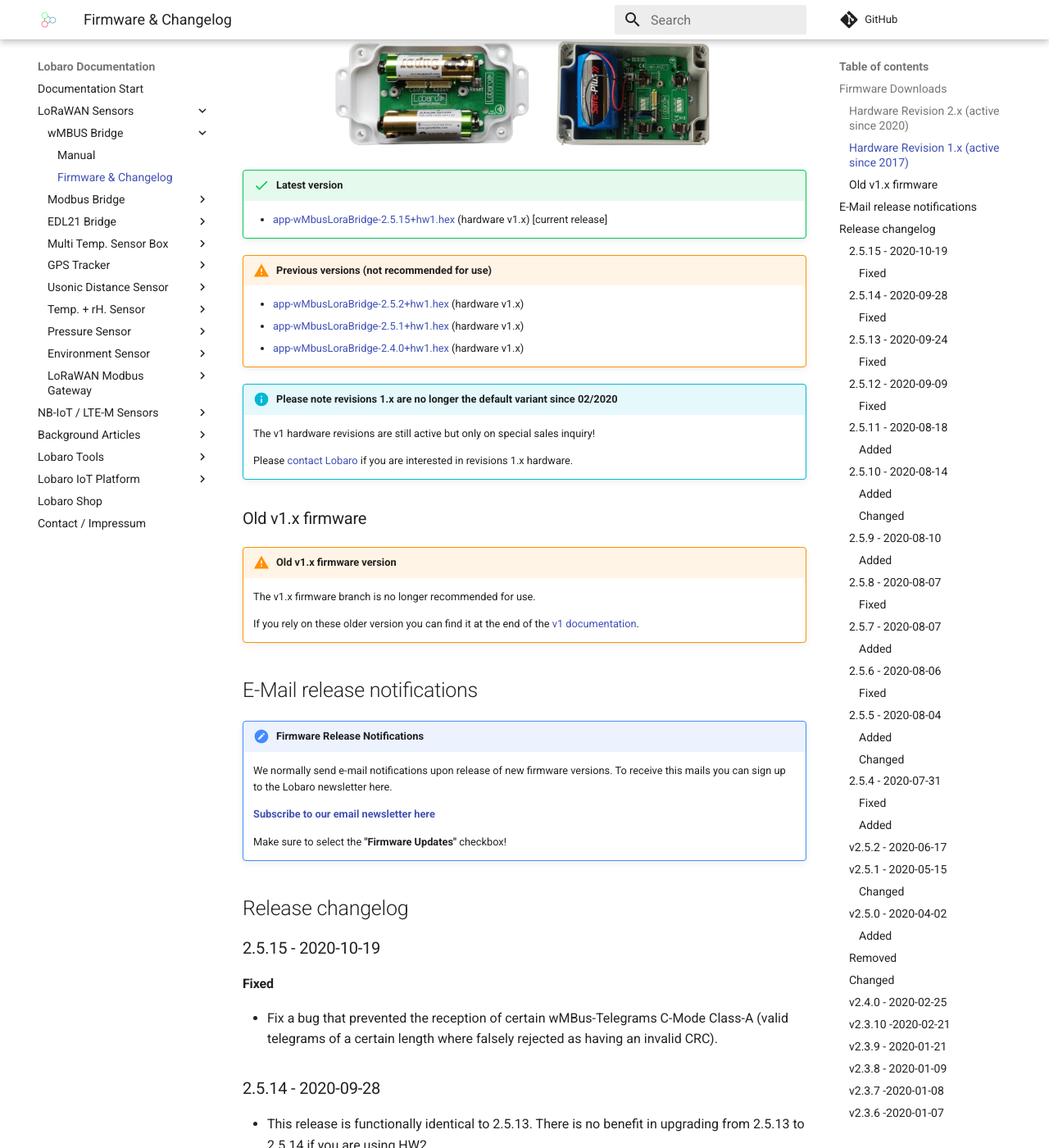
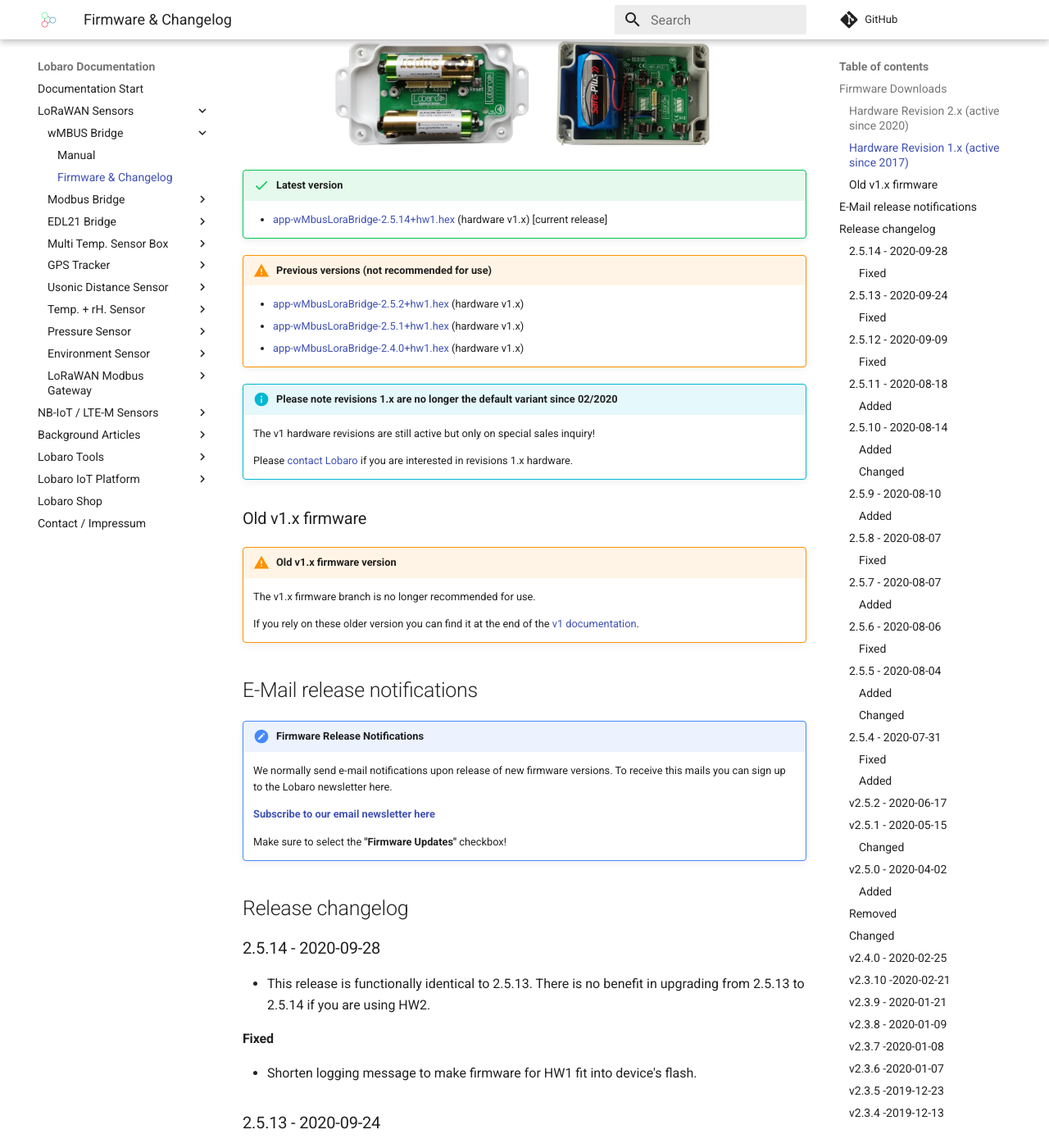
Before and after one commit to Lobaro/docs, an MkDocs documentation site: the page built from docs/lorawan-sensors/wmbus-lorawan/firmware.md, in a window 1280 px wide and 1400 px high, scrolled down 1264 px. Shown: the whole window at 82% size. Built offline with MkDocs 1.6.1 and Material for MkDocs 9.7.7, drawn with Linux system fonts in a browser that asks for light colours; a script that is not in the unit is left out; comment, search, counter and statistics services are not loaded; some of the changed text lies outside the part shown.

Commit message:
Revert "Release lw-wmbus 2.5.15"
This reverts commit db792e89

```diff
--- a/docs/lorawan-sensors/wmbus-lorawan/firmware.md
+++ b/docs/lorawan-sensors/wmbus-lorawan/firmware.md
@@ -1,6 +1,6 @@
 # Wireless mBUS over LoRaWAN Bridge
 
-The latest firmware version is **v2.5.15** *(since 2020-10-19)*
+The latest firmware version is **v2.5.14** *(since 2020-09-28)*
 
 !!! faq "Which firmware version am I using right now?"
     You can see the firmware version of your device by inspecting the USB log output in our PC maintenance tool. Or use the information
@@ -26,7 +26,7 @@
 Download latest version:
 
 !!! success "Latest version"
-    * [app-wMbusLoraBridge-2.5.15+hw2.hex](firmware/app-wMbusLoraBridge-2.5.15+hw2.hex) (hardware v2.x) [current release]
+    * [app-wMbusLoraBridge-2.5.14+hw2.hex](firmware/app-wMbusLoraBridge-2.5.14+hw2.hex) (hardware v2.x) [current release]
 
 !!! warning "Previous versions (not recommended for use)"
     * [app-wMbusLoraBridge-2.5.13+hw2.hex](firmware/app-wMbusLoraBridge-2.5.13+hw2.hex) (hardware v2.x)
@@ -39,7 +39,7 @@
 ![wMBUS LoRaWAN bride HW Rev1](files/Lobaro-wMBus-LoRaWAN-v1-Housings-open.jpg){: style="height:150px; display: block; margin: 0 auto;"}
 
 !!! success "Latest version"
-    * [app-wMbusLoraBridge-2.5.15+hw1.hex](firmware/app-wMbusLoraBridge-2.5.15+hw1.hex) (hardware v1.x) [current release]
+    * [app-wMbusLoraBridge-2.5.14+hw1.hex](firmware/app-wMbusLoraBridge-2.5.14+hw1.hex) (hardware v1.x) [current release]
 
 !!! warning "Previous versions (not recommended for use)"
     * [app-wMbusLoraBridge-2.5.2+hw1.hex](firmware/app-wMbusLoraBridge-2.5.2+hw1.hex) (hardware v1.x)
@@ -70,11 +70,6 @@
     Make sure to select the **"Firmware Updates"** checkbox!
 
 ## Release changelog
-
-### 2.5.15 - 2020-10-19
-#### Fixed
-- Fix a bug that prevented the reception of certain wMBus-Telegrams C-Mode Class-A
-(valid telegrams of a certain length where falsely rejected as having an invalid CRC).
 
 ### 2.5.14 - 2020-09-28
 - This release is functionally identical to 2.5.13. There is no benefit in upgrading from
```
Also changed, not shown: 2 other files.
